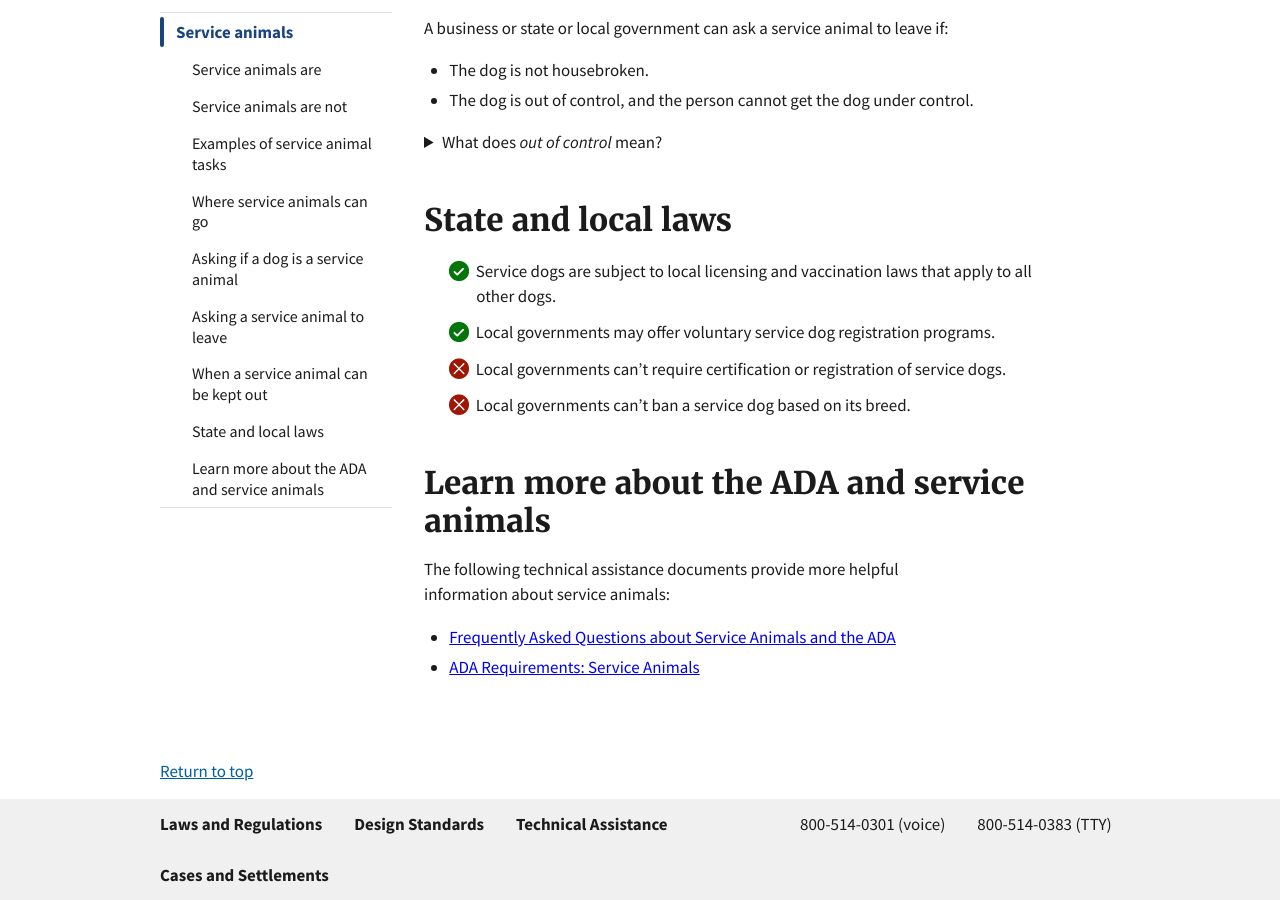
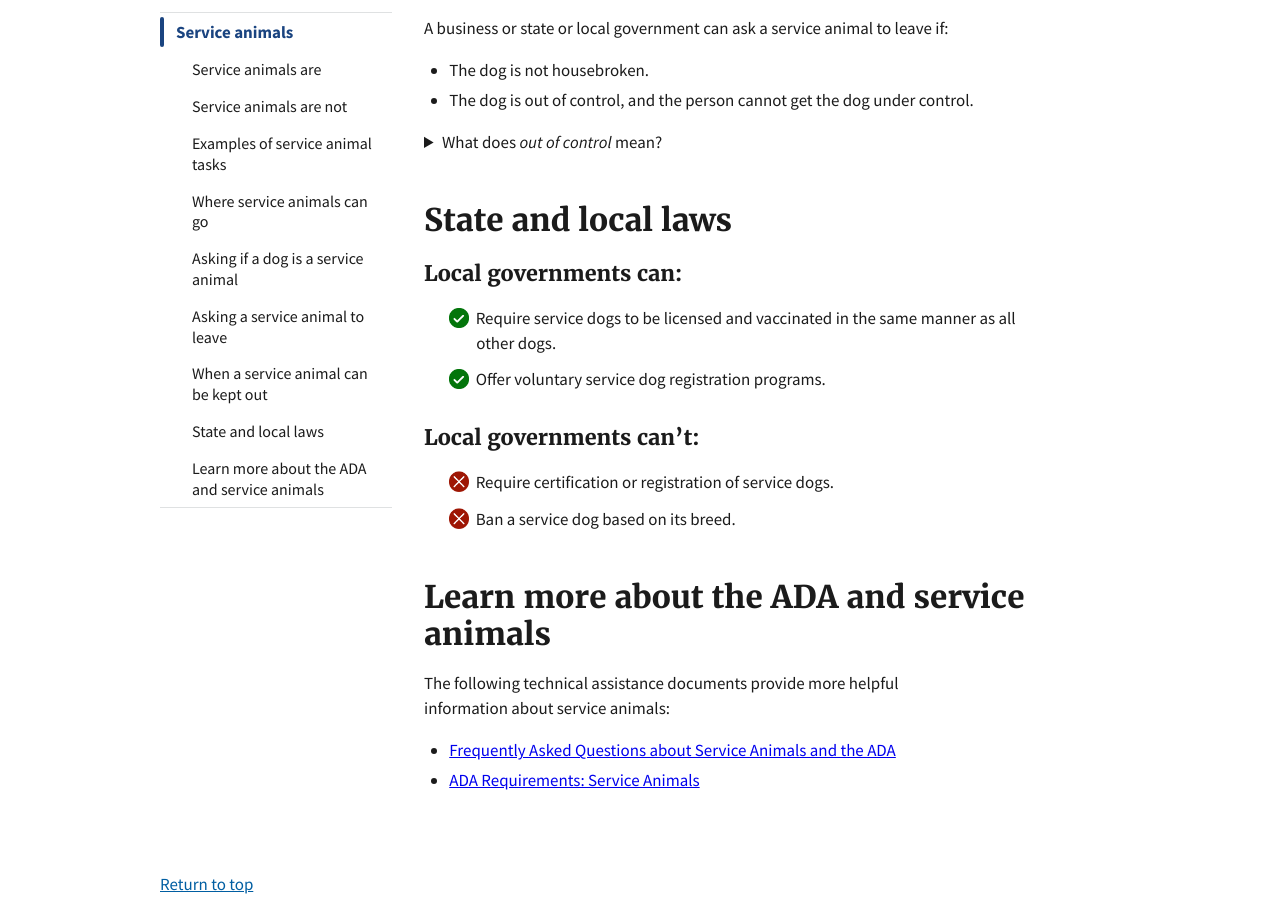
Before and after one commit to 18F/ada-sandbox, a Jekyll site: the page built from pages/page.md, in a window 1280 px wide and 900 px high, scrolled down 3420 px. Built offline with Jekyll 4.4.1, drawn with Linux system fonts in a browser that asks for light colours.

Commit message:
Adds subheads for state and local laws

```diff
--- a/pages/page.md
+++ b/pages/page.md
@@ -139,11 +139,17 @@ A business or state or local government can ask a service animal to leave if:
 </details>
 
 ## State and local laws
+
+### Local governments can:
 <ul class="icon-list" aria-labeledby="state-and-local-laws">
-  <li>{% include yes.html %} Service dogs are subject to local licensing and vaccination laws that apply to all other dogs.</li>
-  <li>{% include yes.html %} Local governments may offer voluntary service dog registration programs.</li>
-  <li>{% include no.html %} Local governments can’t require certification or registration of service dogs.</li>
-  <li>{% include no.html %} Local governments can’t ban a service dog based on its breed.</li>
+  <li>{% include yes.html %} Require service dogs to be licensed and vaccinated in the same manner as all other dogs.</li>
+  <li>{% include yes.html %} Offer voluntary service dog registration programs.</li>
+</ul>
+
+### Local governments can't:
+<ul class="icon-list" aria-labeledby="state-and-local-laws">
+  <li>{% include no.html %} Require certification or registration of service dogs.</li>
+  <li>{% include no.html %} Ban a service dog based on its breed.</li>
 </ul>
 
 ## Learn more about the ADA and service animals
```
